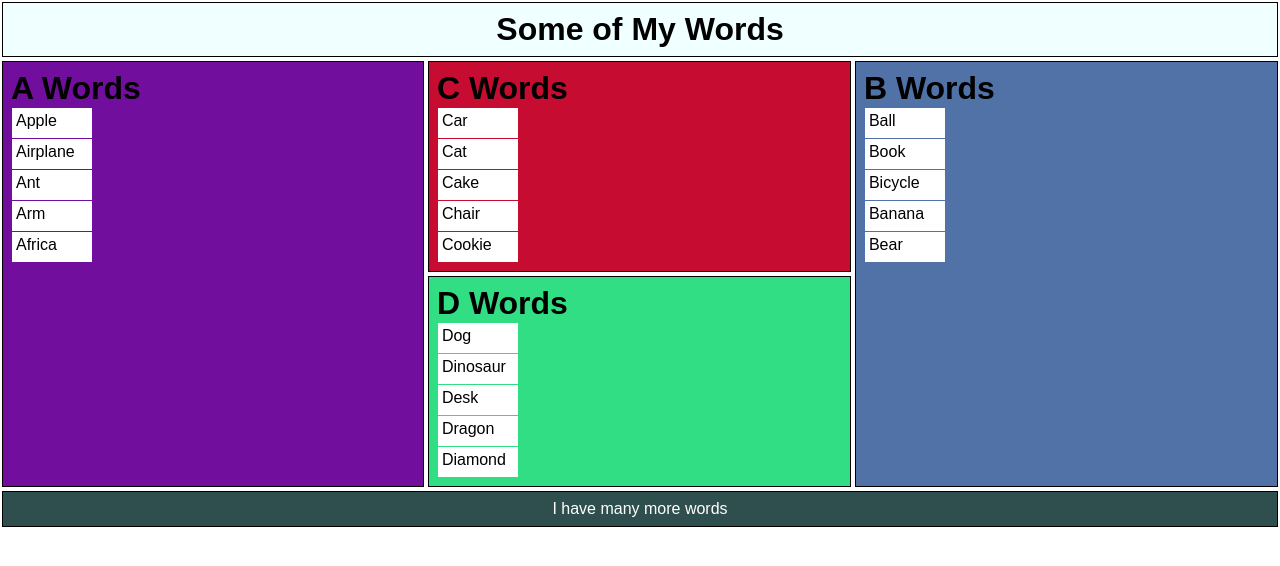
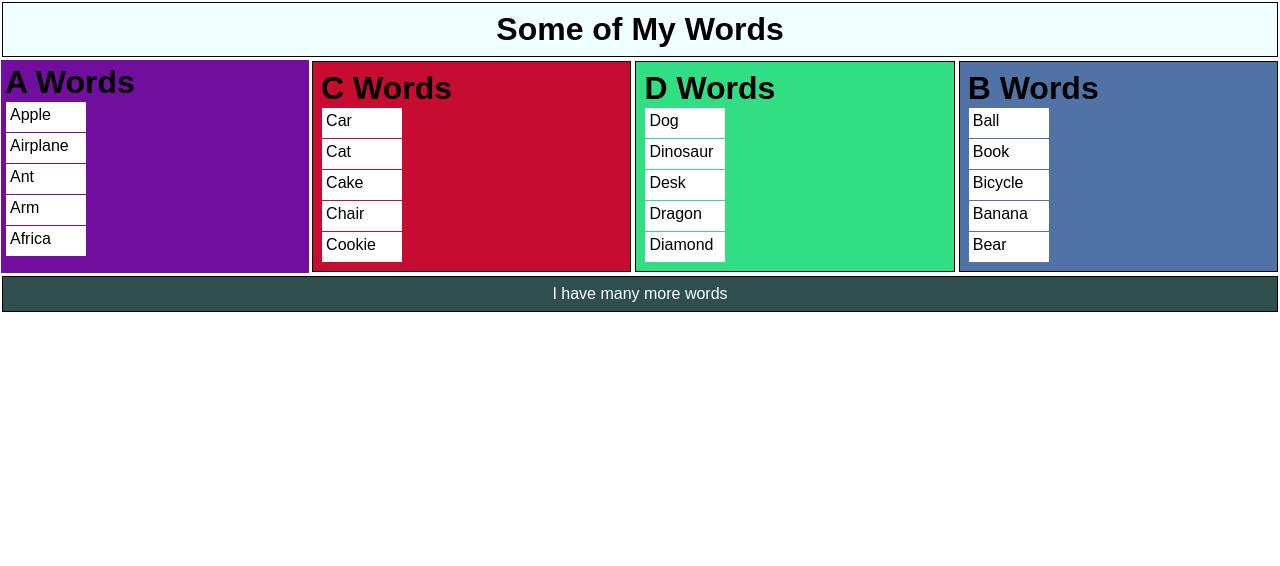
Before and after one commit to ericaatann/HW4-CS2250, a plain HTML site: page index.html in a window 1280 px wide. Drawn offline with Linux system fonts and the light colour scheme.

Commit message:
Add files via upload

```diff
--- a/style.css
+++ b/style.css
@@ -34,7 +34,7 @@ li {
 }
 
 li:hover {
-	background-color: cornflowerblue;
+	background-color: skyblue;
 }
 
 /* Title */
@@ -47,6 +47,9 @@ li:hover {
 #Adiv {
 	background-color: #720e9e;
 	grid-area: adiv;
+	margin: 1px;
+	padding: 4px;
+	border: #2F4F4F;
 }
 
 /* B Words */
@@ -79,18 +82,21 @@ li:hover {
 }
 
 /* Responsive layout */
+/* Desktop layout */
 @media only screen and (min-width: 1024px) {
 	body {
-		grid-template-areas: "title title title" "adiv cdiv ddiv bdiv" "foot foot foot";
+		grid-template-areas: "title title title title" "adiv cdiv ddiv bdiv" "foot foot foot foot";
 	}
 }
 
+/* Tablet layout */
 @media only screen and (max-width: 650px) {
 	body {
 		grid-template-areas: "title title" "adiv bdiv" "cdiv ddiv" "foot foot";
 	}
 }
 
+/* Mobile layout */
 @media only screen and (max-width: 440px) {
 	body {
 		grid-template-areas: "title" "adiv" "bdiv" "cdiv" "ddiv" "foot";
```
